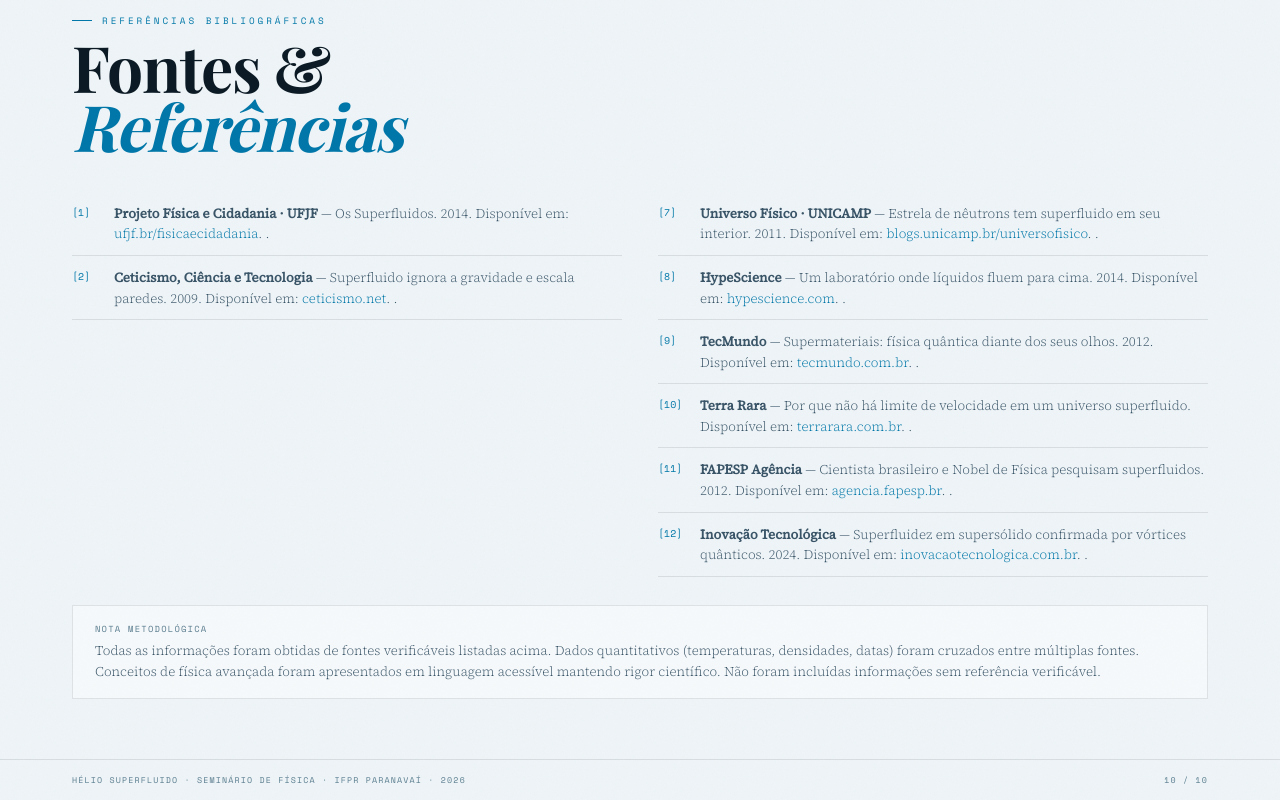
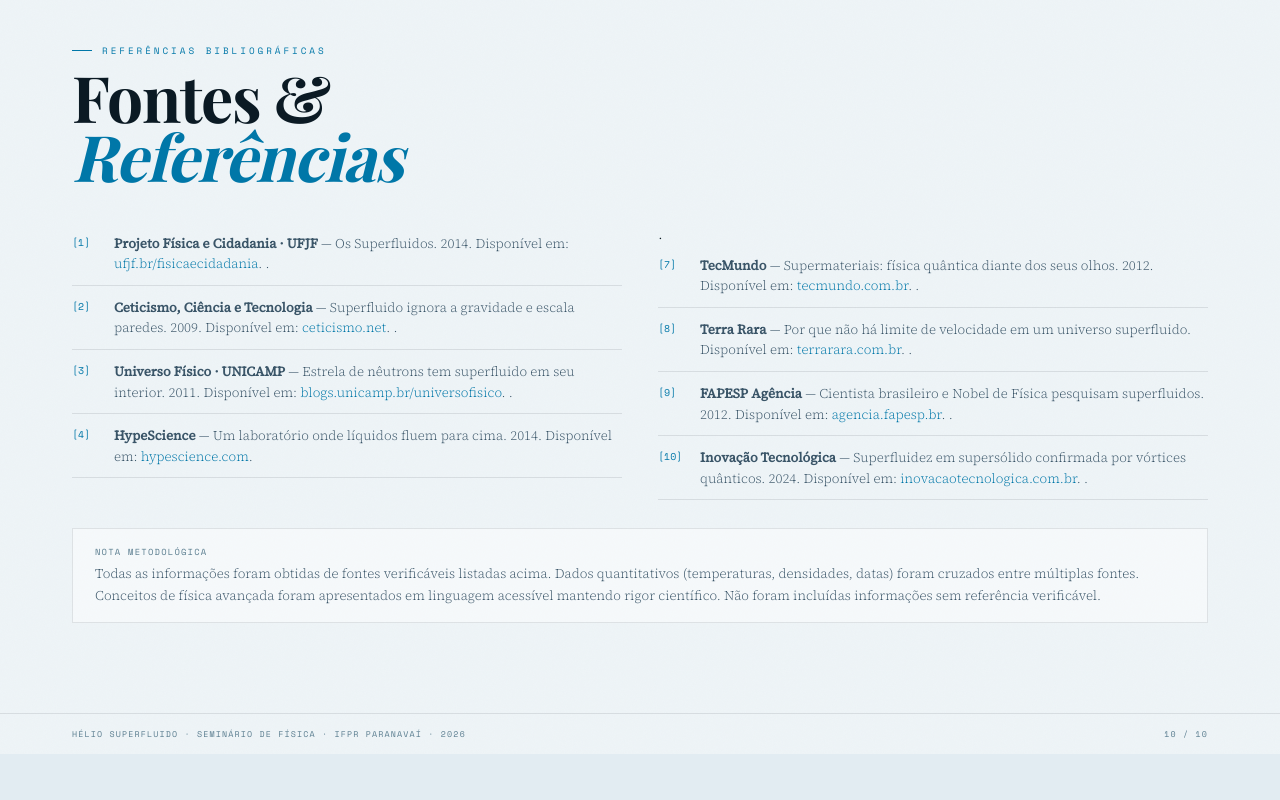
Before and after one commit to AndreyCubas/HelioSuperFluido, a plain HTML site: page index.html in a window 1280 px wide. Shown: the part 9226-10026 px from the top of the page. After the commit the page ends 9980 px from the top, so only its background shows below. Drawn offline with nearby package versions, Linux system fonts and the light colour scheme; a web font is replaced by a local one.

Commit message:
Fix HTML structure in reference list and remove unnecessary elements

```diff
--- a/index.html
+++ b/index.html
@@ -629,12 +629,13 @@
             .</li>
         <li><strong>Ceticismo, Ciência e Tecnologia</strong> — Superfluido ignora a gravidade e escala paredes. 2009. Disponível em: <a href="https://ceticismo.net/2009/05/20/superfluido-ignora-a-gravidade-e-escala-paredes/" target="_blank">ceticismo.net</a>.
             .</li>
-      </ul>
-      <ul class="ref-list" style="counter-reset:ref 6;">
+
+
         <li><strong>Universo Físico · UNICAMP</strong> — Estrela de nêutrons tem superfluido em seu interior. 2011. Disponível em: <a href="https://www.blogs.unicamp.br/universofisico/2011/03/08/estrela_de_neutrons_tem_superf/" target="_blank">blogs.unicamp.br/universofisico</a>.
             .</li>
         <li><strong>HypeScience</strong> — Um laboratório onde líquidos fluem para cima. 2014. Disponível em: <a href="https://hypescience.com/um-laboratorio-onde-liquidos-fluem-para-cima-e-solidos-atravessam-um-ao-outro/" target="_blank">hypescience.com</a>.
-            .</li>
+        </ul>
+        <ul class="ref-list" style="counter-reset:ref 6;">.</li>
         <li><strong>TecMundo</strong> — Supermateriais: física quântica diante dos seus olhos. 2012. Disponível em: <a href="https://www.tecmundo.com.br/fisica/19452-supermateriais-fisica-quantica-diante-dos-seus-olhos.htm" target="_blank">tecmundo.com.br</a>.
             .</li>
         <li><strong>Terra Rara</strong> — Por que não há limite de velocidade em um universo superfluido. Disponível em: <a href="https://terrarara.com.br/fisica-teorica/fisica-teorica/por-que-nao-ha-limite-de-velocidade-em-um-universo-superfluido/" target="_blank">terrarara.com.br</a>.
```
